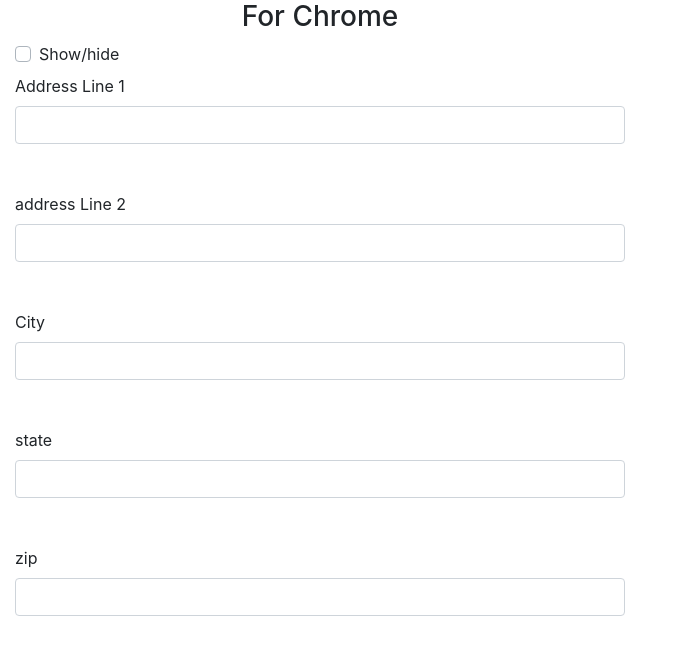
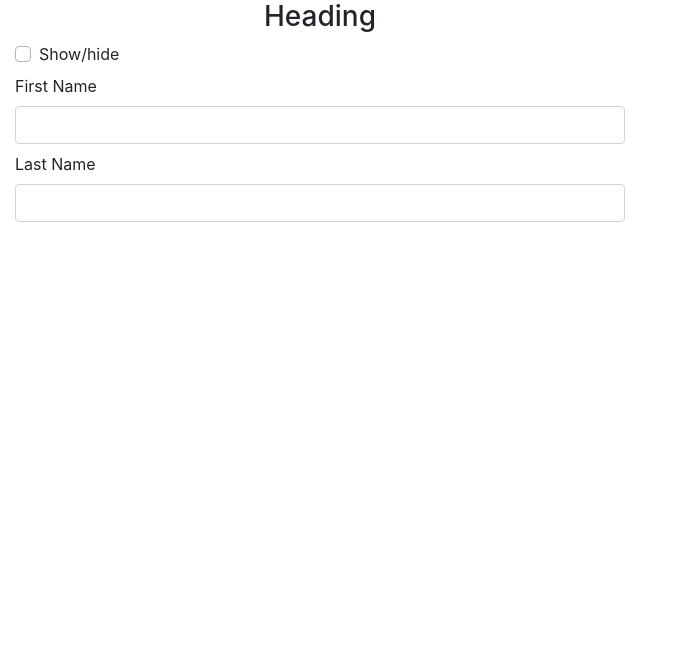
Before and after one commit to kjb244/quickcart, a Vue app: page /#/testing in a window 1280 px wide. Shown: the top 652 px of the page, without its empty margins (0-673 px from the left). Built offline with nearby package versions, Linux system fonts and the light colour scheme.

Commit message:
label test

```diff
--- a/src/components/testing.vue
+++ b/src/components/testing.vue
@@ -2,25 +2,18 @@
     <section>
         <div class="row">
             <div class="col col-sm-12 col-md-6">
-                <h3 class="text-center">For Chrome</h3>
+                <h3 class="text-center">Heading</h3>
                 <form autocomplete="off">
                     <b-form-checkbox @change="cbChange()" id="checkbox-1" v-model="cbox" name="checkbox-1">
                         Show/hide
                     </b-form-checkbox>
-                        <label class="mt-2" :for="addressLine1.id">{{addressLine1.label}}</label>
-                        <b-form-input autocomplete="new-password" name="notAField"  :id="addressLine1.id" v-model="addressLine1.model" ></b-form-input>
 
-                        <label class="mt-5" :for="addressLine2.id">{{addressLine2.label}} </label>
-                        <b-form-input autocomplete="off" :name="addressLine2.id" :id="addressLine2.id" v-model="addressLine2.model"></b-form-input>
+                    <label class="mt-2" :for="firstName.id">{{firstName.label}}</label>
+                    <b-form-input autocomplete="name" :name="firstName.id"  :id="firstName.id" v-model="firstName.model" ></b-form-input>
 
-                        <label class="mt-5" :for="city.id">{{city.label}}</label>
-                        <b-form-input autocomplete="false" name="city" :id="city.id" v-model="city.model"></b-form-input>
+                    <label class="mt-2" :for="lastName.id">{{lastName.label}}</label>
+                    <b-form-input autocomplete="given-name" :name="lastName.id"  :id="lastName.id" v-model="lastName.model" ></b-form-input>
 
-                        <label class="mt-5" :for="state.id">{{state.label}}</label>
-                        <b-form-input autocomplete="new-password" :name="state.id"  :id="state.id" v-model="state.model"></b-form-input>
-
-                        <label class="mt-5" :for="zip.id">{{zip.label}}</label>
-                        <b-form-input autocomplete="new-password" :name="zip.id" :id="zip.id" v-model="zip.model"></b-form-input>
 
 
                 </form>
@@ -43,31 +36,17 @@
         props: [],
         data(){
             return{
-                addressLine1: {
+                firstName: {
                     model: '',
-                    id: 'kjh',
-                    label: 'Address Line 1'
+                    id: 'firstName',
+                    label: 'First Name'
                 },
-                addressLine2: {
+                lastName: {
                     model: '',
-                    id: 'addressLine2',
-                    label: 'address Line 2'
+                    id: 'lastName',
+                    label: 'Last Name'
                 },
-                city: {
-                    model: '',
-                    id: 'city',
-                    label: 'City'
-                },
-                state: {
-                    model: '',
-                    id: 'state',
-                    label: 'state'
-                },
-                zip: {
-                    model: '',
-                    id: 'zip',
-                    label: 'zip'
-                },
+
                 cbox: false
 
             }
```
